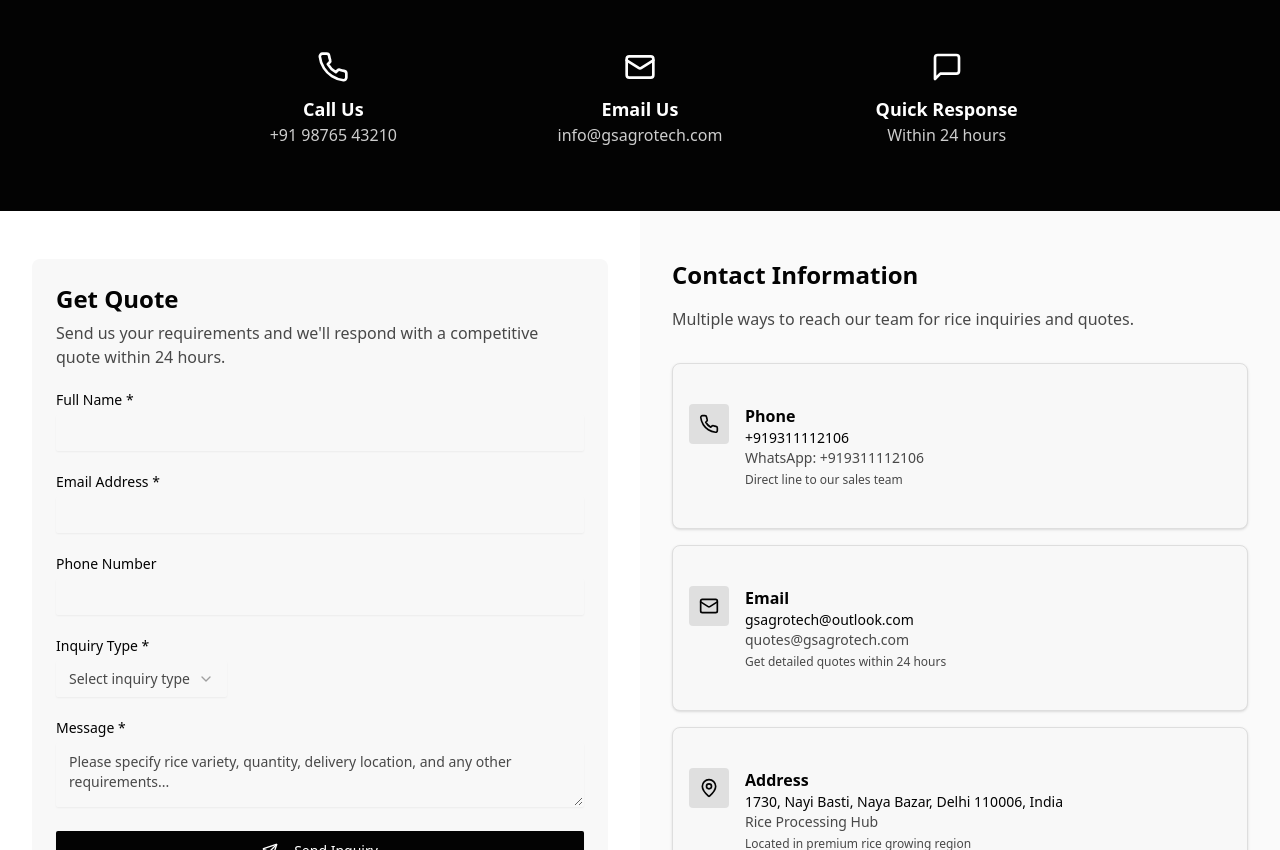
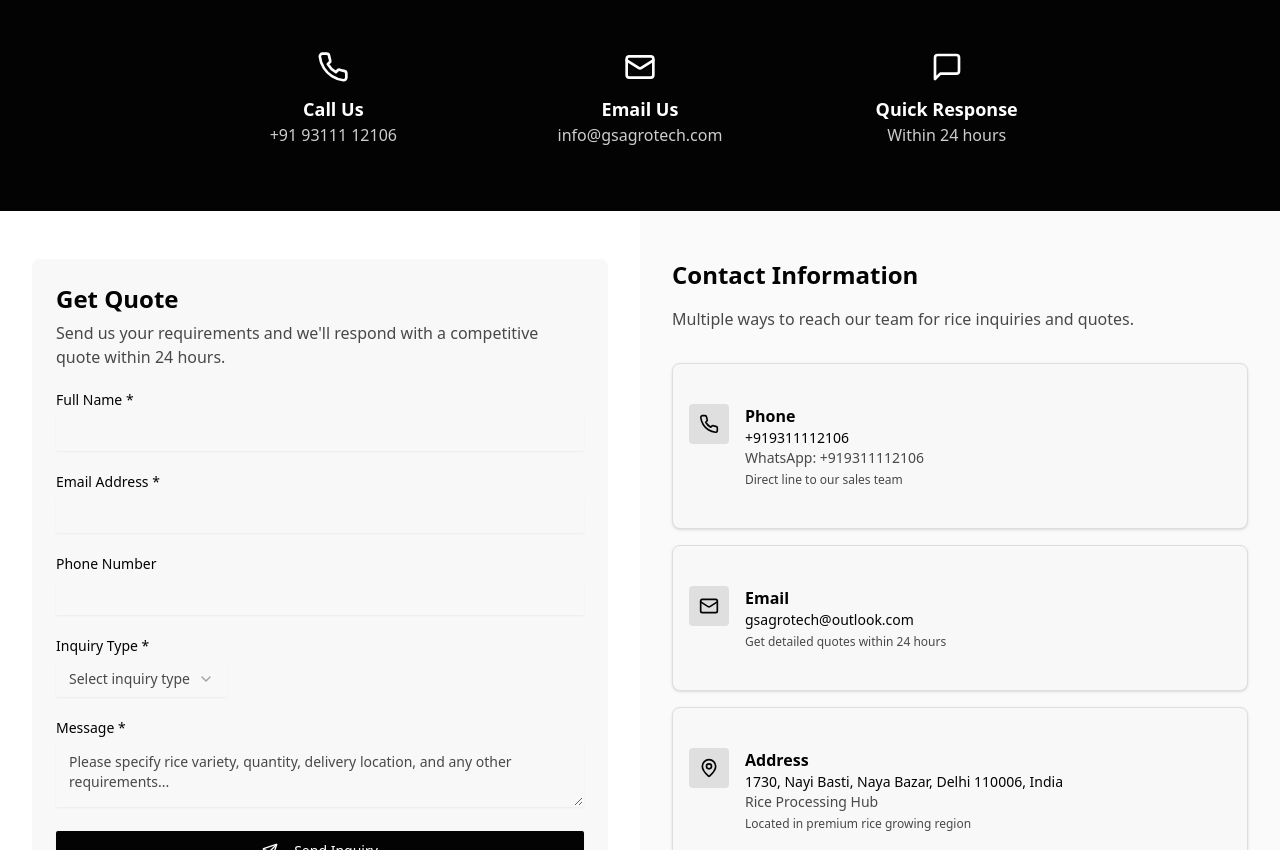
Before and after one commit to heart-vader/GSA-website-Project, a Next.js app: page /contact in a window 1280 px wide. Shown: the part 400-1250 px from the top of the page. Built offline with nearby package versions, Linux system fonts and the light colour scheme.

Commit message:
update business info across website components
#VERCEL_SKIP

Co-authored-by: undefined <undefined+undefined@users.noreply.github.com>

```diff
--- a/components/contact-hero.tsx
+++ b/components/contact-hero.tsx
@@ -18,7 +18,7 @@ export function ContactHero() {
             <div className="text-center">
               <Phone className="h-8 w-8 text-white mx-auto mb-3" />
               <div className="text-lg font-semibold">Call Us</div>
-              <div className="text-primary-foreground/80">+91 98765 43210</div>
+              <div className="text-primary-foreground/80">+91 93111 12106</div>
             </div>
             <div className="text-center">
               <Mail className="h-8 w-8 text-white mx-auto mb-3" />
--- a/components/contact-info.tsx
+++ b/components/contact-info.tsx
@@ -14,7 +14,6 @@ const contactMethods = [
     icon: Mail,
     title: "Email",
     primary: "gsagrotech@outlook.com",
-    secondary: "quotes@gsagrotech.com",
     description: "Get detailed quotes within 24 hours",
   },
   {
```
